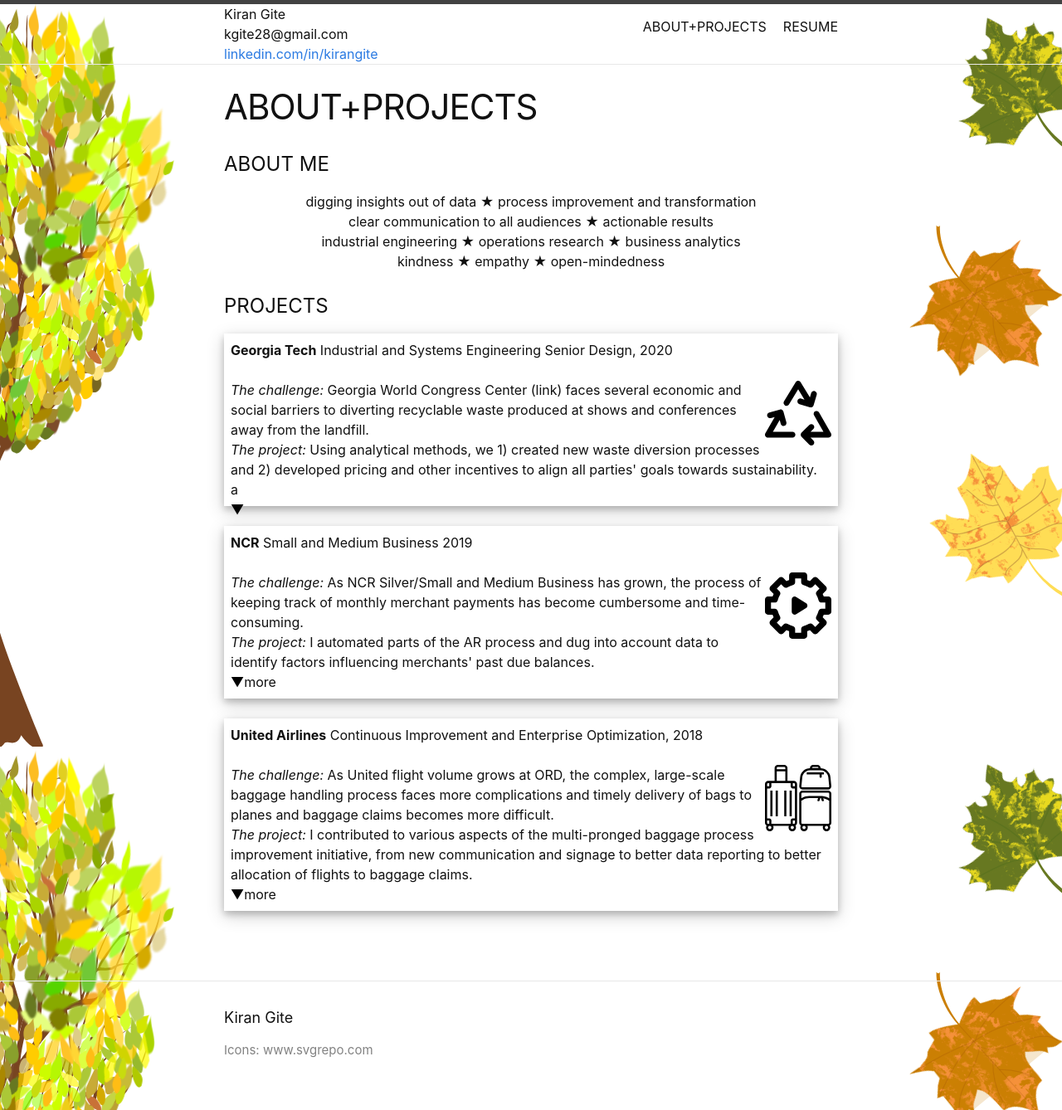
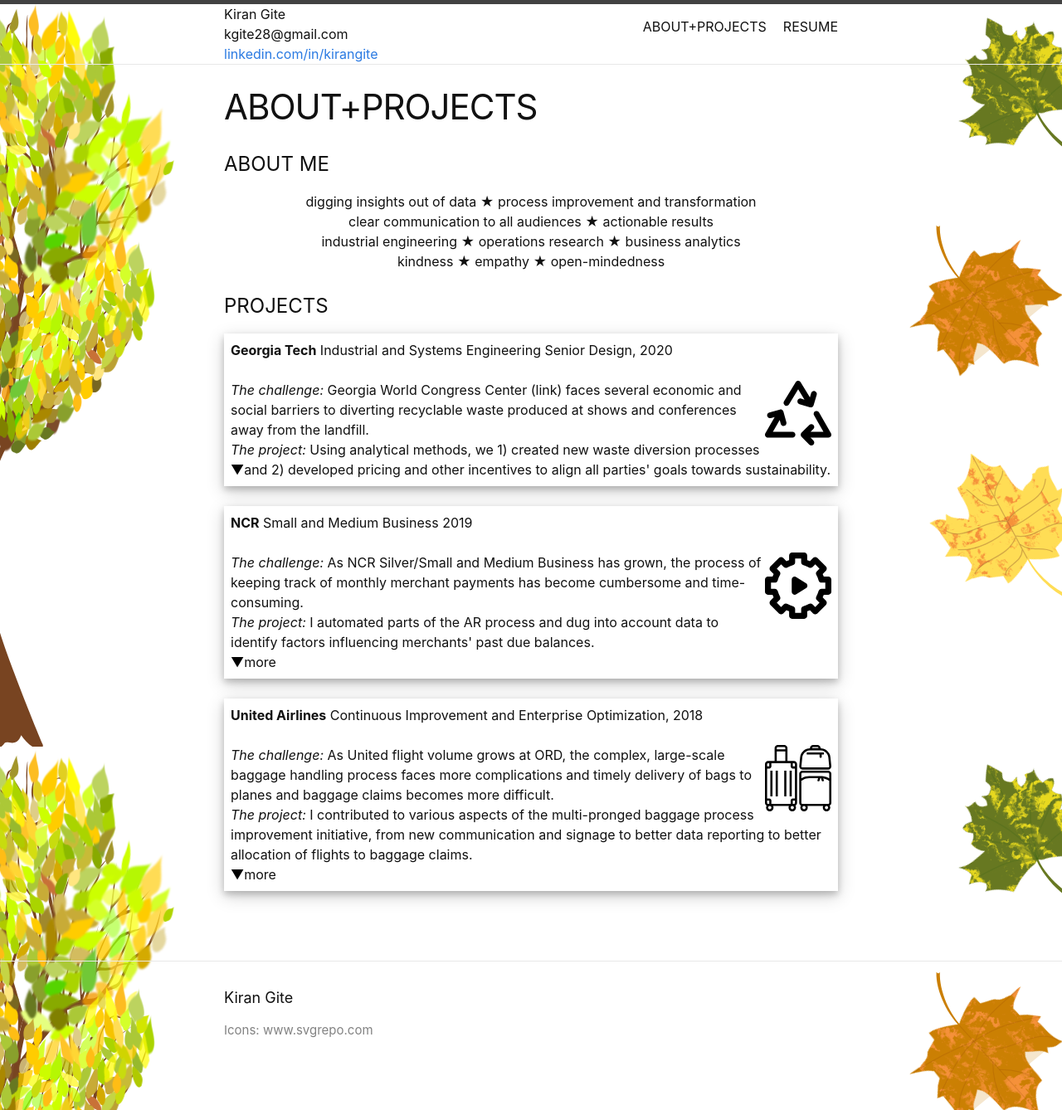
Before and after one commit to kgite28/kgite28.github.io, a Jekyll site: the page built from index.markdown, in a window 1280 px wide. Shown: the whole page at 83% size. Built offline with Jekyll 4.4.1, drawn with Linux system fonts in a browser that asks for light colours.

```diff
--- a/_layouts/home.html
+++ b/_layouts/home.html
@@ -36,8 +36,7 @@
 
 <i>The challenge:</i> Georgia World Congress Center (link) faces several economic and social barriers to diverting recyclable waste produced at shows and conferences away from the landfill. <br>
 
-<i>The project:</i> Using analytical methods, we 1) created new waste diversion processes and 2) developed pricing and other incentives to align all parties' goals towards sustainability. <br>
-a<br>
+<i>The project:</i> Using analytical methods, we 1) created new waste diversion processes and 2) developed pricing and other incentives to align all parties' goals towards sustainability.
 </div>
 
 <div class="panel">
```
